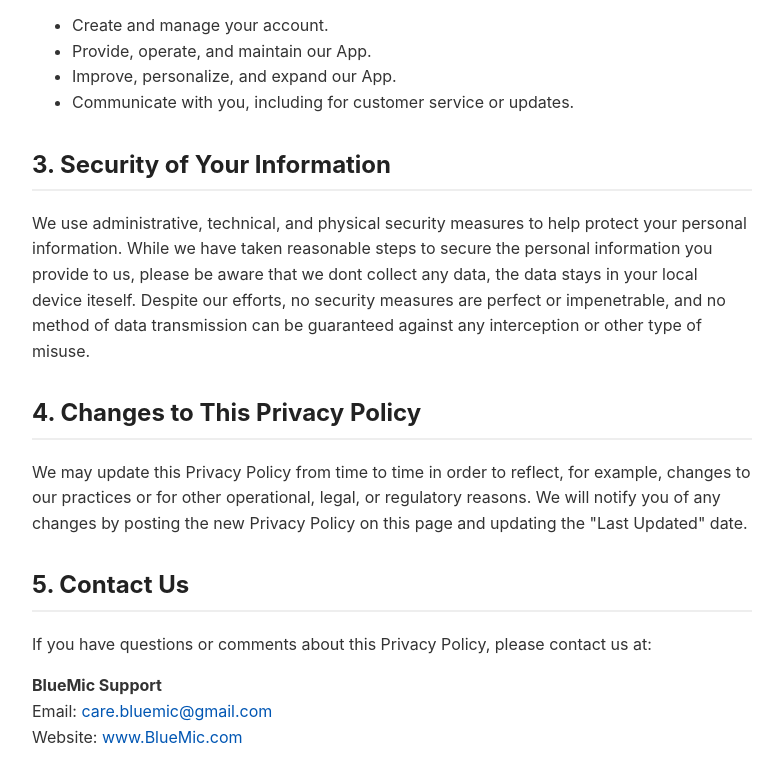
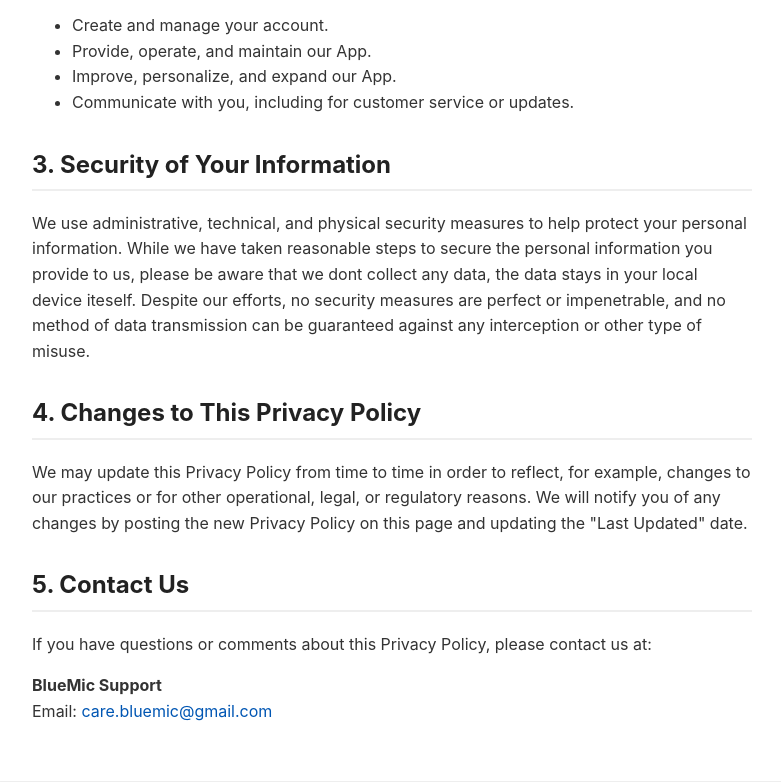
Before and after one commit to vamshiswe/BlueMic, a plain HTML site: page index.html in a window 1280 px wide. Shown: the part 839-1621 px from the top of the page, without its empty margins (248-1029 px from the left). Drawn offline with Linux system fonts and the light colour scheme.

Commit message:
Update index.html

```diff
--- a/index.html
+++ b/index.html
@@ -79,7 +79,6 @@
     <p>
         <strong>BlueMic Support</strong><br>
         Email: <a href="mailto:care.bluemic@gmail.com">care.bluemic@gmail.com</a><br>
-        Website: <a href="https://www.BlueMic.com">www.BlueMic.com</a>
     </p>
 
 </div>
```
